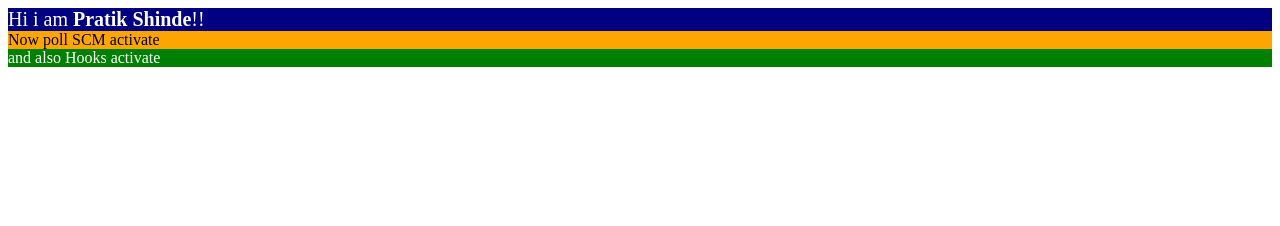
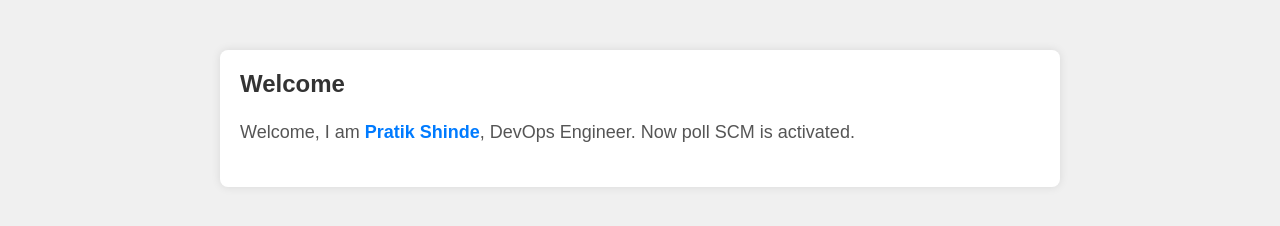
Before and after one commit to Pratikshinde55/Jenkis-try, a plain HTML site: page index.html in a window 1280 px wide. Drawn offline with Linux system fonts and the light colour scheme.

Commit message:
codechange

```diff
--- a/index.html
+++ b/index.html
@@ -1,36 +1,46 @@
 <!DOCTYPE html>
 <html>
 <head>
-    <title>Multiple Background Colors</title>
+    <title>Welcome</title>
     <style>
-        .navy {
-            background-color: navy;
-            color: white; /* Adjust text color for visibility */
+        body {
+            font-family: Arial, sans-serif;
+            background-color: #f0f0f0;
+            margin: 0;
+            padding: 0;
         }
-        .orange {
-            background-color: orange;
+        .container {
+            max-width: 800px;
+            margin: 50px auto;
+            padding: 20px;
+            background-color: #fff;
+            border-radius: 8px;
+            box-shadow: 0 0 10px rgba(0, 0, 0, 0.1);
         }
-        .green {
-            background-color: green;
-            color: white; /* Adjust text color for visibility */
+        .header {
+            font-size: 24px;
+            font-weight: bold;
+            color: #333;
+            margin-bottom: 20px;
         }
-        .very-bold {
+        .content {
+            font-size: 18px;
+            color: #555;
+            line-height: 1.6;
+            margin-bottom: 20px;
+        }
+        .highlight {
+            color: #007bff;
             font-weight: bold;
-        }
-        .head {
-            font-size: 20px; /* Adjust the font size as needed */
         }
     </style>
 </head>
 <body>
-    <div class="navy">
-        <span class="head">Hi i am <b class="very-bold">Pratik Shinde</b>!!</span>
-    </div>
-    <div class="orange">
-        Now poll SCM activate
-    </div>
-    <div class="green">
-        and also Hooks activate
+    <div class="container">
+        <div class="header">Welcome</div>
+        <div class="content">
+            Welcome, I am <span class="highlight">Pratik Shinde</span>, DevOps Engineer. Now poll SCM is activated.
+        </div>
     </div>
 </body>
 </html>
```
